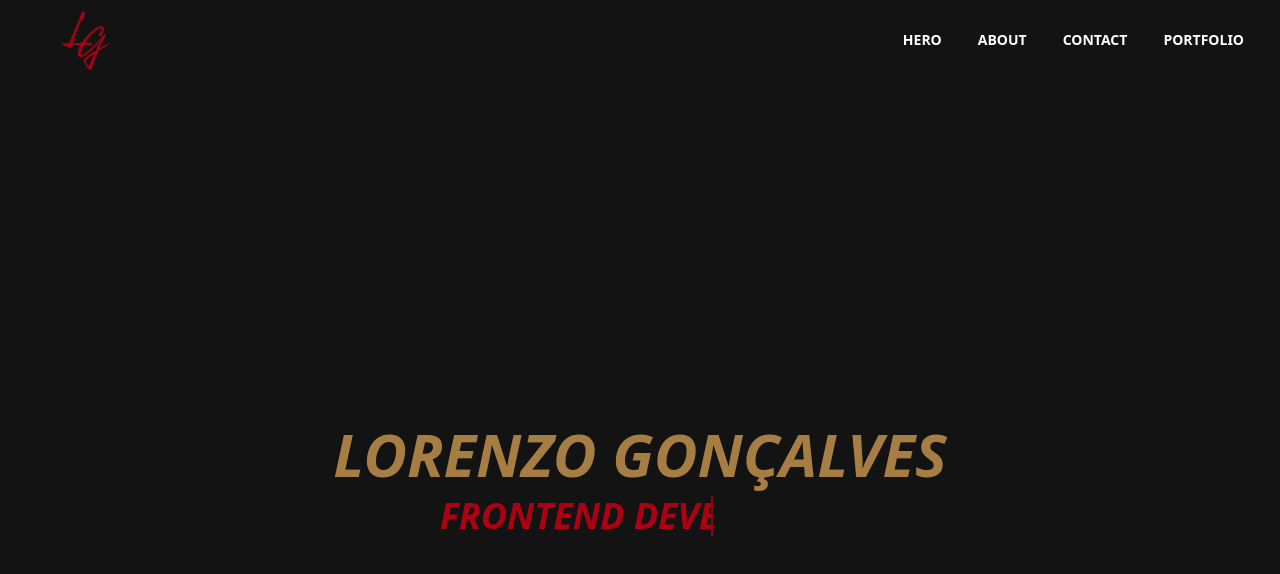
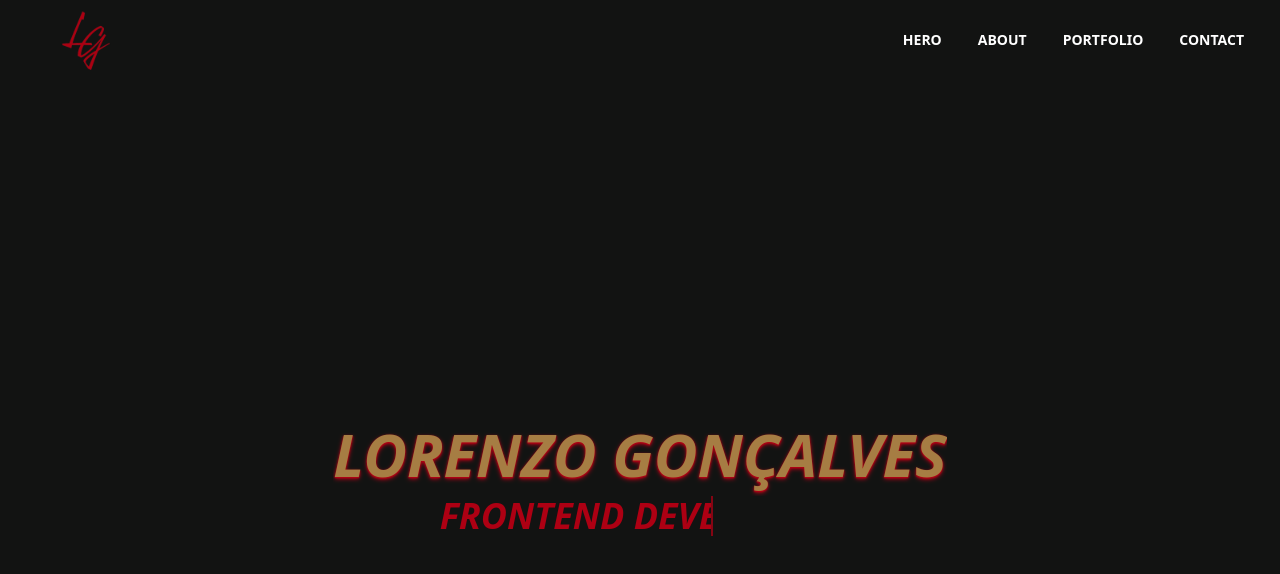
Before and after one commit to RenGDev/portfolio, a Next.js app: page / in a window 1280 px wide. Shown: the top 574 px of the page. Built offline with nearby package versions, Linux system fonts and the light colour scheme.

Commit message:
Feat: Update header links and enhance hero title styling

```diff
--- a/app/components/header.tsx
+++ b/app/components/header.tsx
@@ -12,9 +12,10 @@ export default function Header(){
             <nav>
                 <ul className="flex space-x-9">
                     <li className="hover:text-foreground duration-100 text-sm font-bold relative after:content-[''] after:absolute after:bottom-0 after:left-0 after:w-0 after:h-0.5 after:bg-primary after:ease-in after:duration-200 hover:after:w-full"><a href="#hero">HERO</a></li>
-                    <li className="hover:text-foreground duration-100 text-sm font-bold relative after:content-[''] after:absolute after:bottom-0 after:left-0 after:w-0 after:h-0.5 after:bg-primary after:ease-in after:duration-200 hover:after:w-full"><a href="#sobre">ABOUT</a></li>
+                    <li className="hover:text-foreground duration-100 text-sm font-bold relative after:content-[''] after:absolute after:bottom-0 after:left-0 after:w-0 after:h-0.5 after:bg-primary after:ease-in after:duration-200 hover:after:w-full"><a href="#about">ABOUT</a></li>
+                    <li className="hover:text-foreground duration-100 text-sm font-bold relative after:content-[''] after:absolute after:bottom-0 after:left-0 after:w-0 after:h-0.5 after:bg-primary after:ease-in after:duration-200 hover:after:w-full"><a href="#portfolio">PORTFOLIO</a></li>
                     <li className="hover:text-foreground duration-100 text-sm font-bold relative after:content-[''] after:absolute after:bottom-0 after:left-0 after:w-0 after:h-0.5 after:bg-primary after:ease-in after:duration-200 hover:after:w-full"><a href="#contato">CONTACT</a></li>
-                    <li className="hover:text-foreground duration-100 text-sm font-bold relative after:content-[''] after:absolute after:bottom-0 after:left-0 after:w-0 after:h-0.5 after:bg-primary after:ease-in after:duration-200 hover:after:w-full"><a href="#portfolio">PORTFOLIO</a></li>
+
                 </ul>
             </nav>
         </div>
--- a/app/components/hero.tsx
+++ b/app/components/hero.tsx
@@ -1,7 +1,7 @@
 export default function Hero() {
     return (
         <div id="hero" className="flex flex-col items-center justify-center h-screen">
-            <h1 className="text-6xl font-bold italic max-w-fit typing_entry">LORENZO GONÇALVES</h1>
+            <h1 className="text-6xl font-bold italic max-w-fit typing_entry text-shadow-md text-shadow-primary">LORENZO GONÇALVES</h1>
             <h1 className="text-4xl font-bold italic typing_words"></h1>
         </div>
     )
```
